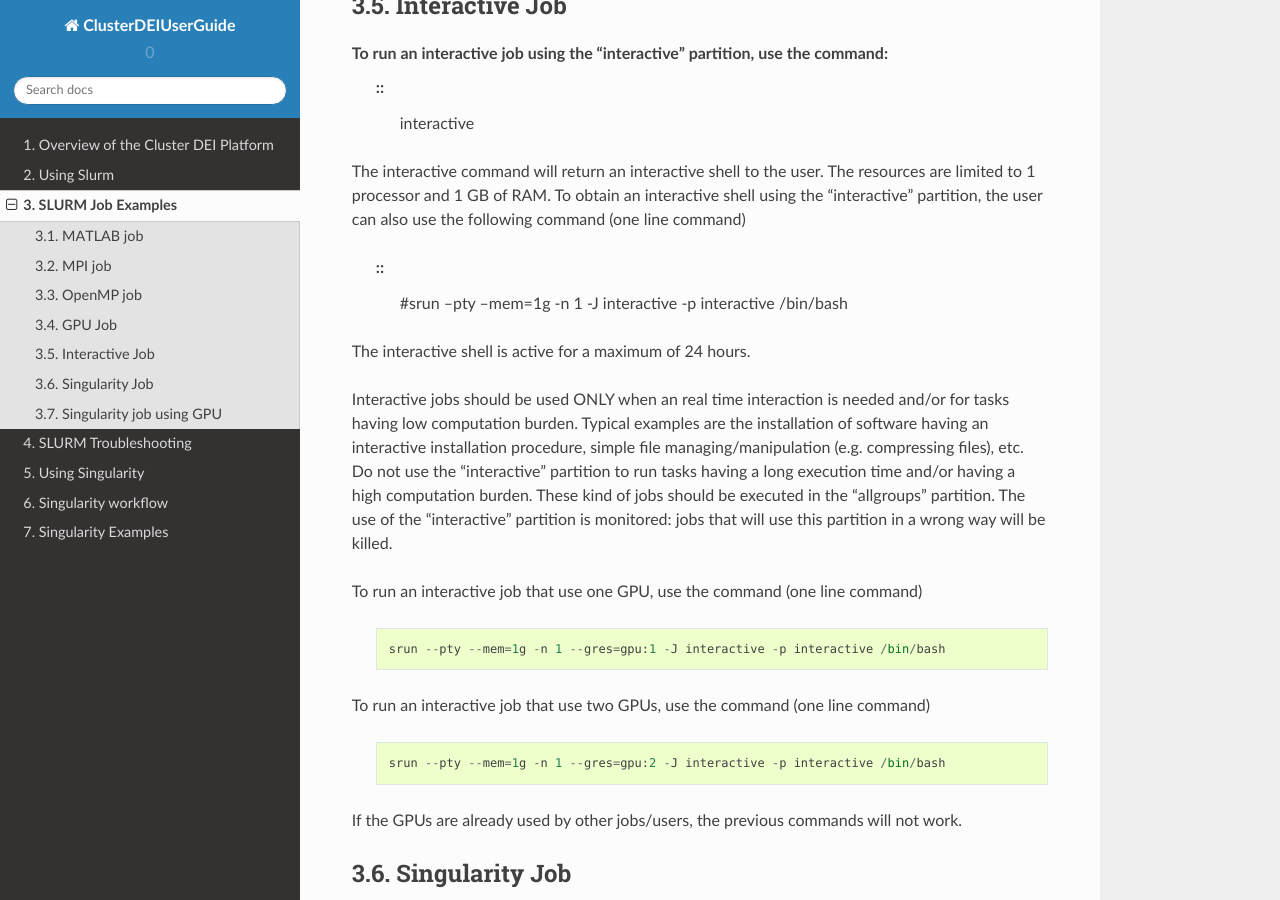
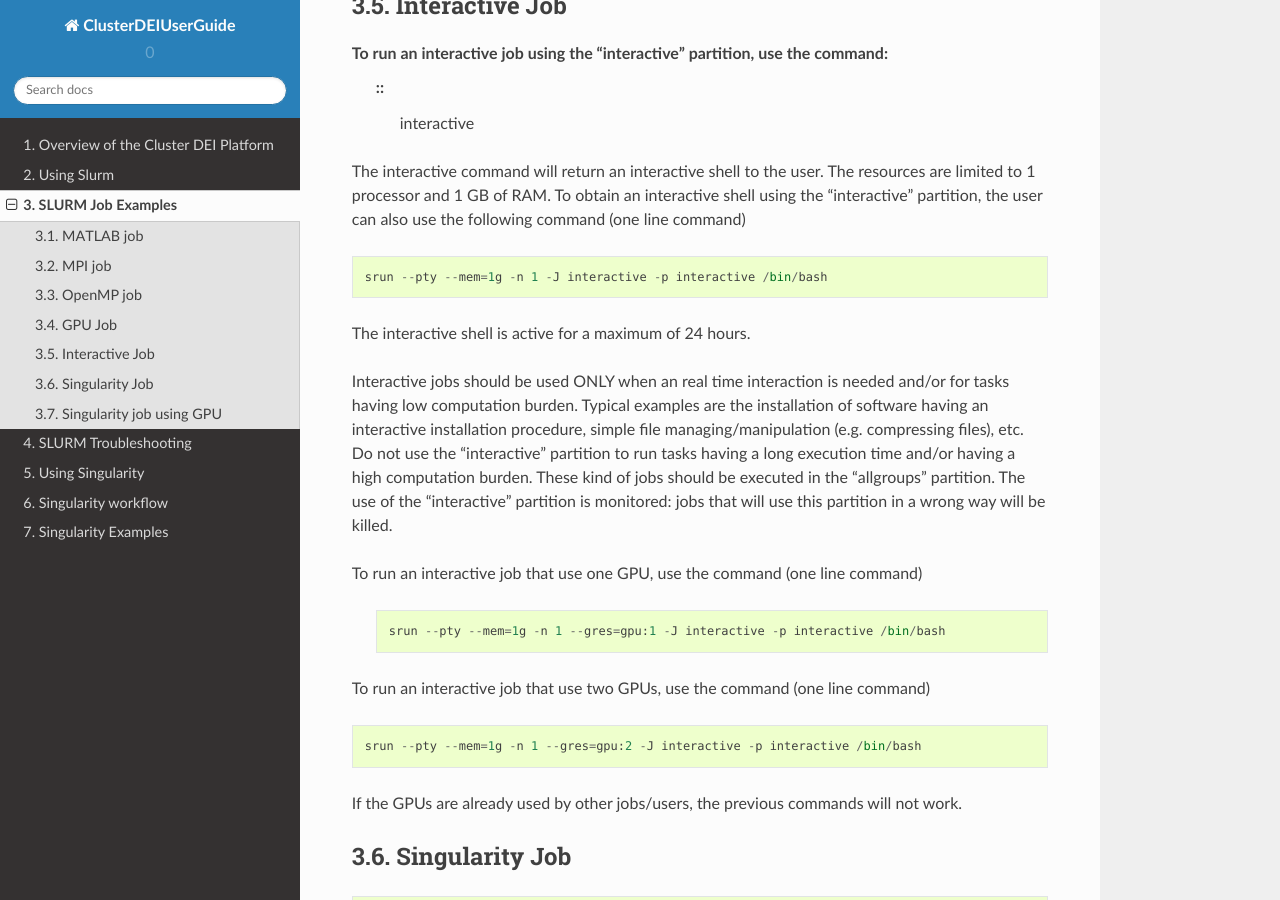
Before and after one commit to agostinoandriolo/clusterDEIguide, a Sphinx documentation site: the page built from ClusterDEIUserGuide-master/docs/SLURMExamples.rst, in a window 1280 px wide and 900 px high, scrolled down 2362 px. Built offline with Sphinx 7.4.7 and the Read the Docs theme 2.0.0, drawn with Linux system fonts in a browser that asks for light colours.

Commit message:
Update SLURMExamples.rst

```diff
--- a/ClusterDEIUserGuide-master/docs/SLURMExamples.rst
+++ b/ClusterDEIUserGuide-master/docs/SLURMExamples.rst
@@ -131,8 +131,11 @@ To run an interactive job using the “interactive” partition, use the command
 
 The interactive command will return an interactive shell to the user. The resources are limited to 1 processor and 1 GB of RAM.
 To obtain an interactive shell using the “interactive” partition, the user can also use the following command (one line command)
-  ::
-    #srun --pty --mem=1g -n 1 -J interactive -p interactive /bin/bash
+
+::
+
+  srun --pty --mem=1g -n 1 -J interactive -p interactive /bin/bash
+
 The interactive shell is active for a maximum of 24 hours.
 
 .. note::
@@ -144,15 +147,15 @@ The use of the “interactive” partition is monitored: jobs that will use this
 
 To run an interactive job that use one GPU, use the command (one line command)
 
-   ::
+ ::
 
-     srun --pty --mem=1g -n 1 --gres=gpu:1 -J interactive -p interactive /bin/bash
+   srun --pty --mem=1g -n 1 --gres=gpu:1 -J interactive -p interactive /bin/bash
 
 To run an interactive job that use two GPUs, use the command (one line command)
 
-  ::
+::
 
-    srun --pty --mem=1g -n 1 --gres=gpu:2 -J interactive -p interactive /bin/bash
+  srun --pty --mem=1g -n 1 --gres=gpu:2 -J interactive -p interactive /bin/bash
 
 .. note::
 If the GPUs are already used by other jobs/users, the previous commands will not work.
```
